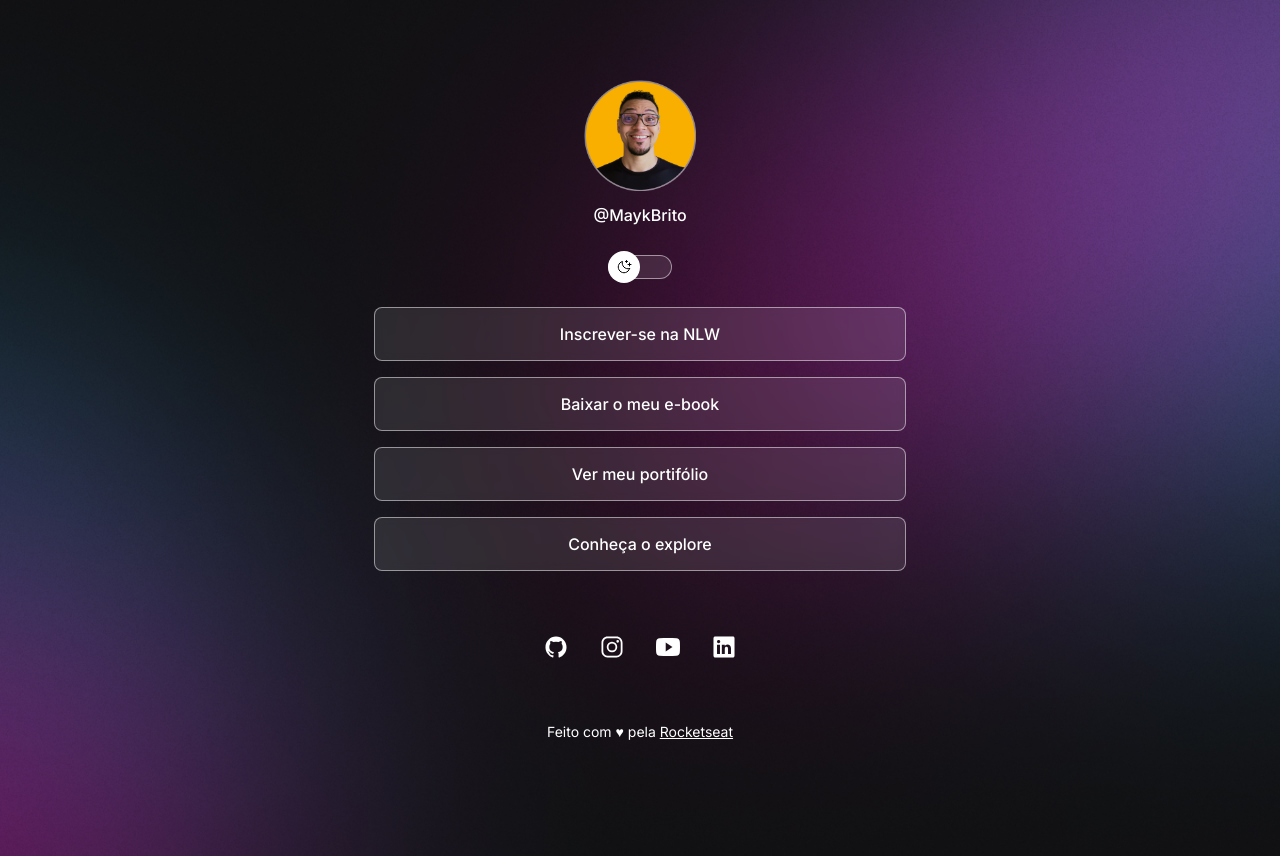
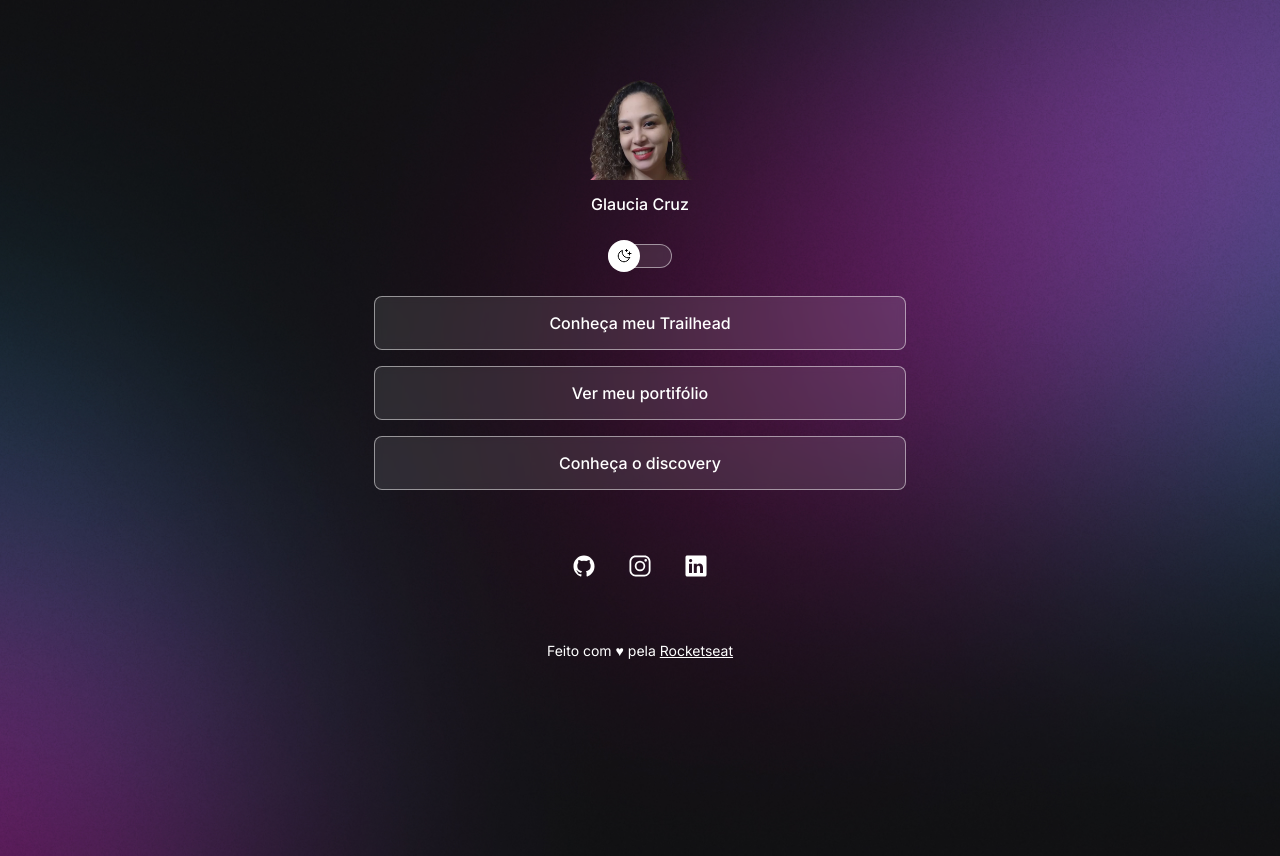
Before and after one commit to Glaucia-Cruz/projeto_rocketseat, a plain HTML site: page index.html in a window 1280 px wide. Drawn offline with nearby package versions, Linux system fonts and the light colour scheme.

Commit message:
Atualizações das fotos e dos links

```diff
--- a/index.html
+++ b/index.html
@@ -19,8 +19,8 @@
 <body>
     <div id="container">
         <div id="profile">
-            <img src="./assets/assets/avatar.png" alt="Imagem Mayk Brito" />
-            <p>@MaykBrito</p>
+            <img src="./assets/assets/foto-Photoroom.png" alt="Imagem Glaucia Cruz" />
+            <p>Glaucia Cruz</p>
         </div>
         <div id="switch" onclick="toggleMode()">
             <button></button>
@@ -28,31 +28,27 @@
         </div>
         <ul>
             <li>
-                <a href="https://app.rocketseat.com.br/journey/discover/contents" target="_blank">Inscrever-se na NLW</a>
+                <a href="https://www.salesforce.com/trailblazer/gcruz50" target="_blank">Conheça meu Trailhead</a>
             </li>
+
             <li>
-                <a href="https://app.rocketseat.com.br/journey/discover/contents" target="_blank">Baixar o meu e-book</a>
-            </li>
-            <li>
-                <a href="https://app.rocketseat.com.br/journey/discover/contents" target="_blank">Ver meu portifólio</a>
+                <a href="https://github.com/Glaucia-Cruz/projeto_rocketseat" target="_blank">Ver meu portifólio</a>
             </li>
             <li>
                 <!--Target serve para abrir uma pagina nova sem sair da LP-->
                 <a href="https://app.rocketseat.com.br/journey/discover/contents" target="_blank">Conheça o
-                    explore</a>
+                    discovery</a>
             </li>
         </ul>
         <div id="social-links">
-            <a href="https://app.rocketseat.com.br/journey/discover/contents" target="_blank">
+            <a href="https://github.com/Glaucia-Cruz" target="_blank">
                 <ion-icon name="logo-github" ></ion-icon>
             </a>
-            <a href="https://app.rocketseat.com.br/journey/discover/contents" target="_blank">
+            <a href="https://www.instagram.com/glau_cruz_/profilecard/?igsh=a2tjNnppNDJsZ2E1" target="_blank">
                 <ion-icon name="logo-instagram"></ion-icon>
             </a>
-            <a href="https://app.rocketseat.com.br/journey/discover/contents" target="_blank">
-                <ion-icon name="logo-youtube"></ion-icon>
-            </a>
-            <a href="https://app.rocketseat.com.br/journey/discover/contents" target="_blank">
+
+            <a href="https://www.linkedin.com/in/glaucia-da-cruz-oliveira-963537163?utm_source=share&utm_campaign=share_via&utm_content=profile&utm_medium=android_app" target="_blank">
                 <ion-icon name="logo-linkedin"></ion-icon>
             </a>
         </div>
--- a/script.js
+++ b/script.js
@@ -5,9 +5,9 @@ function toggleMode() {
 
     const img = document.querySelector('#profile img')
     if(html.classList.contains('light')){
-        img.setAttribute('src', './assets/assets/avatar-light.png')
+        img.setAttribute('src', './assets/assets/light-Photoroom.png')
     }else{
-        img.setAttribute('src', './assets/assets/avatar.png')
+        img.setAttribute('src', './assets/assets/foto-Photoroom.png')
     }
 
 }
```
Also changed, not shown: assets/assets/foto-Photoroom.png (added), assets/assets/light-Photoroom.png (added).
